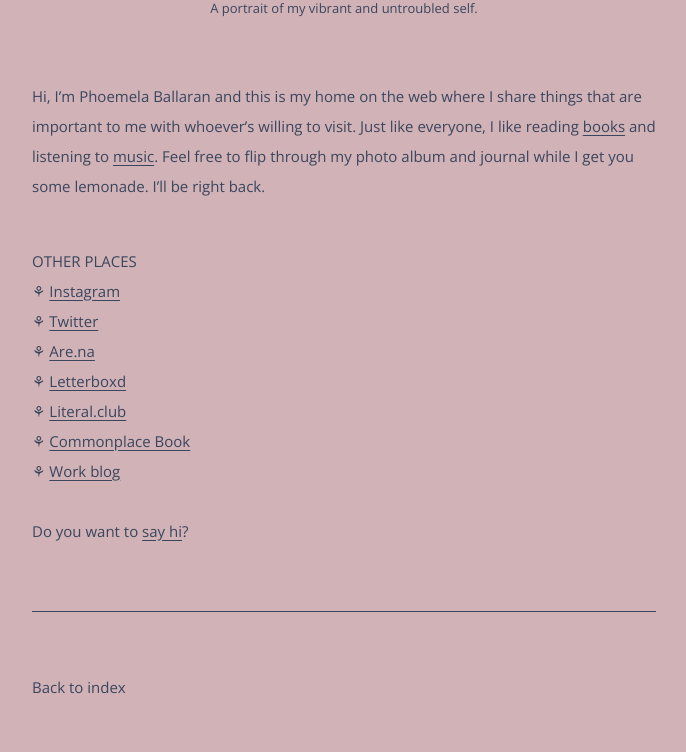
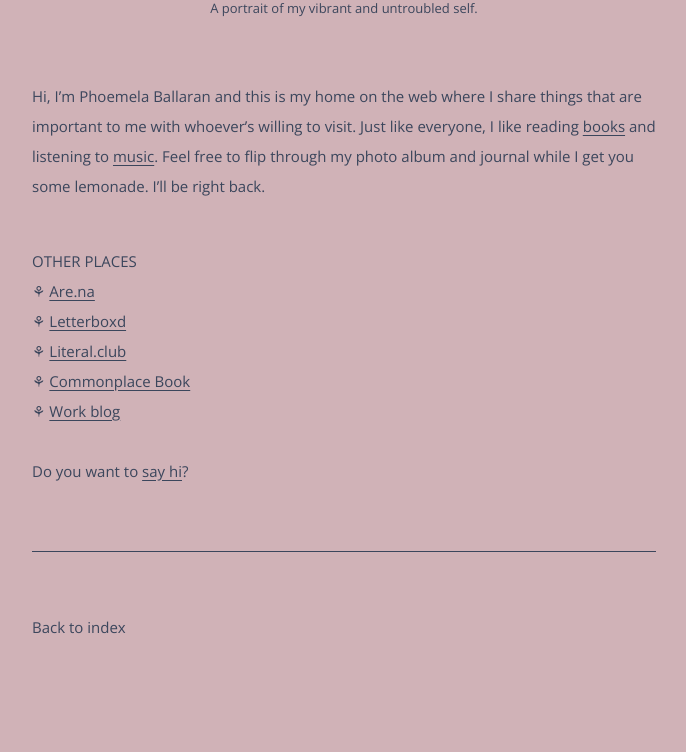
Before and after one commit to comballar/comballar.github.io, a Jekyll site: the page built from about.md, in a window 1280 px wide. Shown: the part 1002-1754 px from the top of the page, without its empty margins (88-774 px from the left). Built offline with Jekyll 4.4.1, drawn with Linux system fonts in a browser that asks for light colours; some web fonts are replaced; after the commit the page ends 1694 px from its top, so only the background shows below that.

Commit message:
Update about.md

```diff
--- a/about.md
+++ b/about.md
@@ -12,8 +12,6 @@
   Just like everyone, I like reading <a href="https://literal.club/comoballaar" target="_blank">books</a> and listening to <a href="https://radio4000.com/comoballar" target="_blank">music</a>.
   Feel free to flip through my photo album and journal while I get you some lemonade. I’ll be right back.</p>
 <br>OTHER PLACES
-<br>⚘ <a href="https://instagram.com/comoballar" target="_blank">Instagram</a>
-<br>⚘ <a href="https://twitter.com/comoballar" target="_blank">Twitter</a>
 <br>⚘ <a href="https://are.na/como-ballar" target="_blank">Are.na</a>
 <br>⚘ <a href="https://letterboxd.com/comoballar/" target="_blank">Letterboxd</a>
 <br>⚘ <a href="https://literal.club/comoballaar" target="_blank">Literal.club</a>
```
